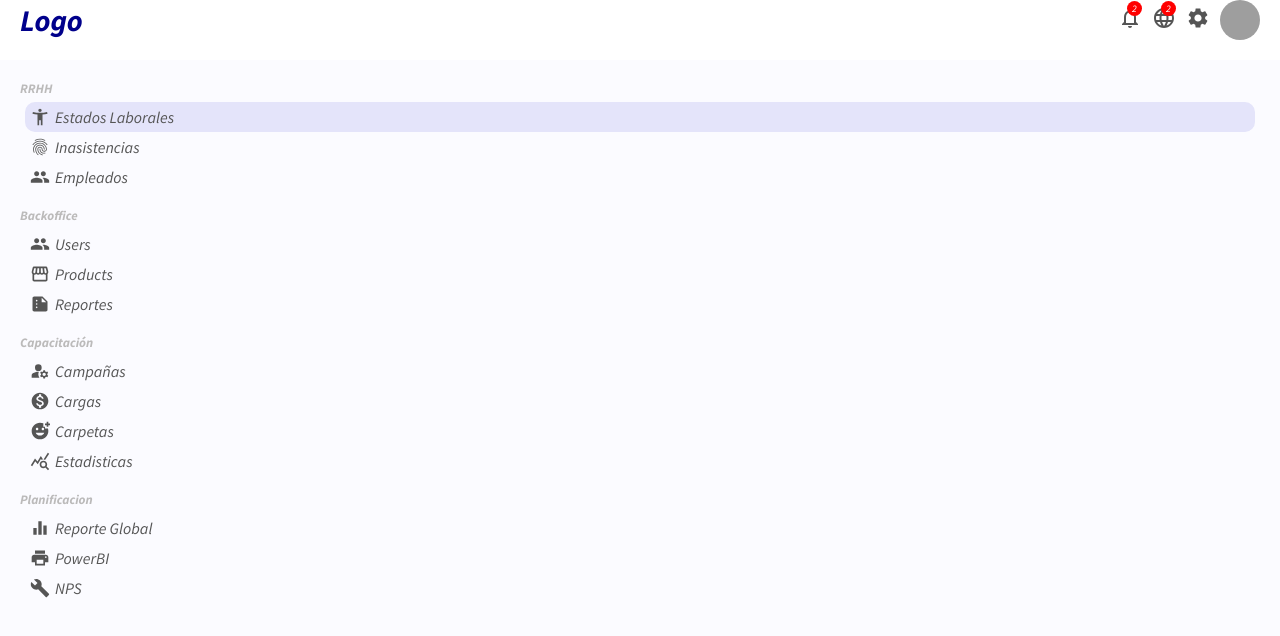
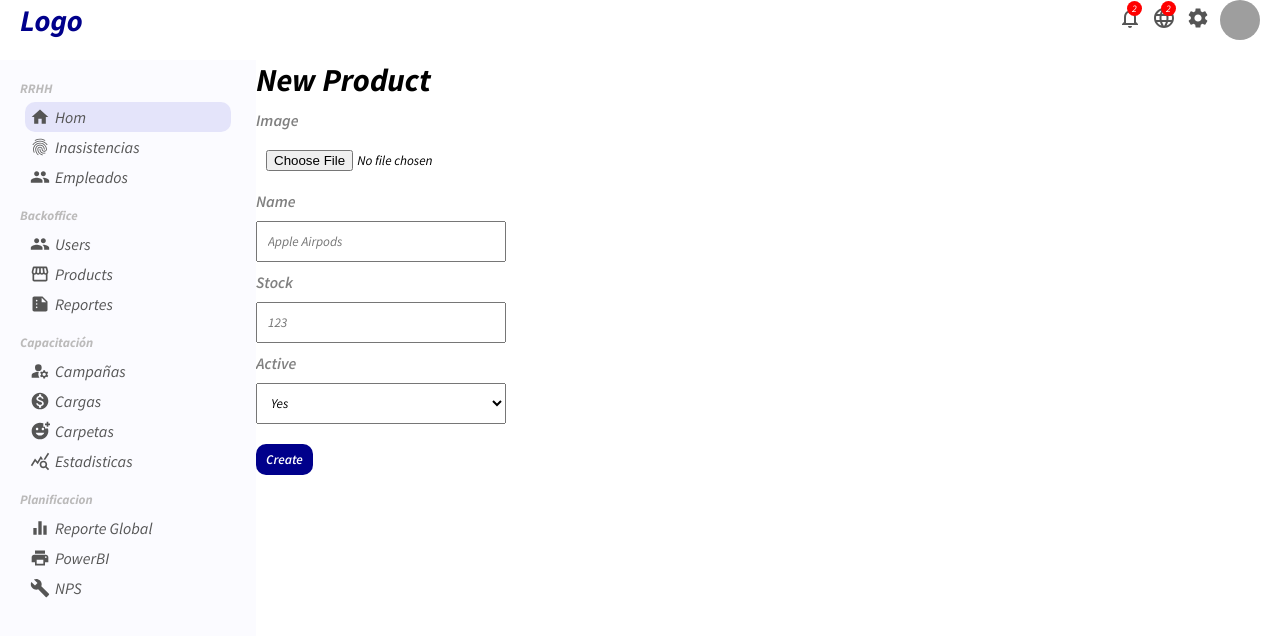
Before and after one commit to aledc7/react_admin_dashboard, a React (Create React App) app: page /newProduct in a window 1280 px wide. Shown: the top 636 px of the page. Built offline with nearby package versions, Linux system fonts and the light colour scheme; grey boxes are pictures that could not be loaded.

Commit message:
New Product Listo

```diff
--- a/src/components/App/App.jsx
+++ b/src/components/App/App.jsx
@@ -12,6 +12,7 @@
 import { NewUser } from '../pages/newUser/NewUser.jsx';
 import { Productlist } from '../pages/ProductList/ProductList.jsx';
 import { Product } from '../pages/Product/Product.jsx';
+import { NewProduct } from '../pages/NewProduct/NewProduct.jsx';
 
 
 function App() {
@@ -27,7 +28,7 @@
             <Route path='/user/newUser' element={ <NewUser/> }  />
             <Route path='/products' element={ <Productlist/> }  />
             <Route path='/product/:productID' element={ <Product/> }  />
-            {/* <Route path='/product/newProduct' element={ <NewProduct/> }  /> */}
+            <Route path='/newProduct' element={ <NewProduct/> }  />
           </Routes>
       </Box>
 
--- /dev/null
+++ b/src/components/pages/NewProduct/NewProduct.jsx
@@ -0,0 +1,34 @@
+import './newProduct.css';
+
+function NewProduct() {
+    return (
+        <div className="newProduct">
+            <h1 className="addProductTitle">New Product</h1>
+            <form className="addProductForm">
+                <div className="addProductItem">
+                    <label>Image</label>
+                    <input type="file" id="file" />
+                </div>
+                <div className="addProductItem">
+                    <label>Name</label>
+                    <input type="text" placeholder="Apple Airpods" />
+                </div>
+                <div className="addProductItem">
+                    <label>Stock</label>
+                    <input type="text" placeholder="123" />
+                </div>
+                <div className="addProductItem">
+                    <label>Active</label>
+                    <select name="active" id="active">
+                        <option value="yes">Yes</option>
+                        <option value="no">No</option>
+                    </select>
+                </div>
+                <button className="addProductButton">Create</button>
+            </form>
+        </div>
+    )
+}
+
+
+export { NewProduct };
--- /dev/null
+++ b/src/components/pages/NewProduct/newProduct.css
@@ -0,0 +1,39 @@
+.newProduct {
+    flex: 4;
+}
+
+.addProductForm {
+    margin-top: 10px;
+}
+
+.addProductItem {
+    width: 250px;
+    display: flex;
+    flex-direction: column;
+    margin-bottom: 10px;
+}
+
+.addProductItem > label {
+    color: gray;
+    font-weight: 600;
+    margin-bottom: 10px;
+}
+
+.addProductItem > input {
+    padding: 10px;
+}
+
+.addProductItem > select {
+    padding: 10px;
+}
+
+.addProductButton {
+    margin-top: 10px;
+    padding: 7px 10px;
+    border: none;
+    border-radius: 10px;
+    background-color: darkblue;
+    color: white;
+    font-weight: 600;
+    cursor: pointer;
+}
--- a/src/components/sidebar/Sidebar.jsx
+++ b/src/components/sidebar/Sidebar.jsx
@@ -3,7 +3,6 @@
 import {
     FingerprintSharp,
     People,
-    AccessibilityNew,
     Summarize,
     ManageAccounts,
     MonetizationOn,
@@ -13,6 +12,7 @@
     Equalizer,
     AddReaction,
     Storefront,
+    Home,
 
 
 } from '@mui/icons-material';
@@ -28,10 +28,14 @@
                 <div className="sidebarMenu">
                     <h3 className="sidebarTitle">RRHH</h3>
                     <ul className="sidebarList">
-                        <li className="sidebarListItem active">
-                            <AccessibilityNew className='sidebarIcon' />
-                            Estados Laborales
-                        </li>
+                        <Link to={'/'} className="link">
+                            <li className="sidebarListItem active">
+                                <Home className='sidebarIcon' />
+                                Hom
+                            </li>
+                        </Link>
+
+
                         <li className="sidebarListItem">
                             <FingerprintSharp className='sidebarIcon' />
                             Inasistencias
```
Also changed, not shown: src/components/pages/Product/Product.jsx (+9 -7 lines), 1 other file (tests, documents, lock files or other folders).
